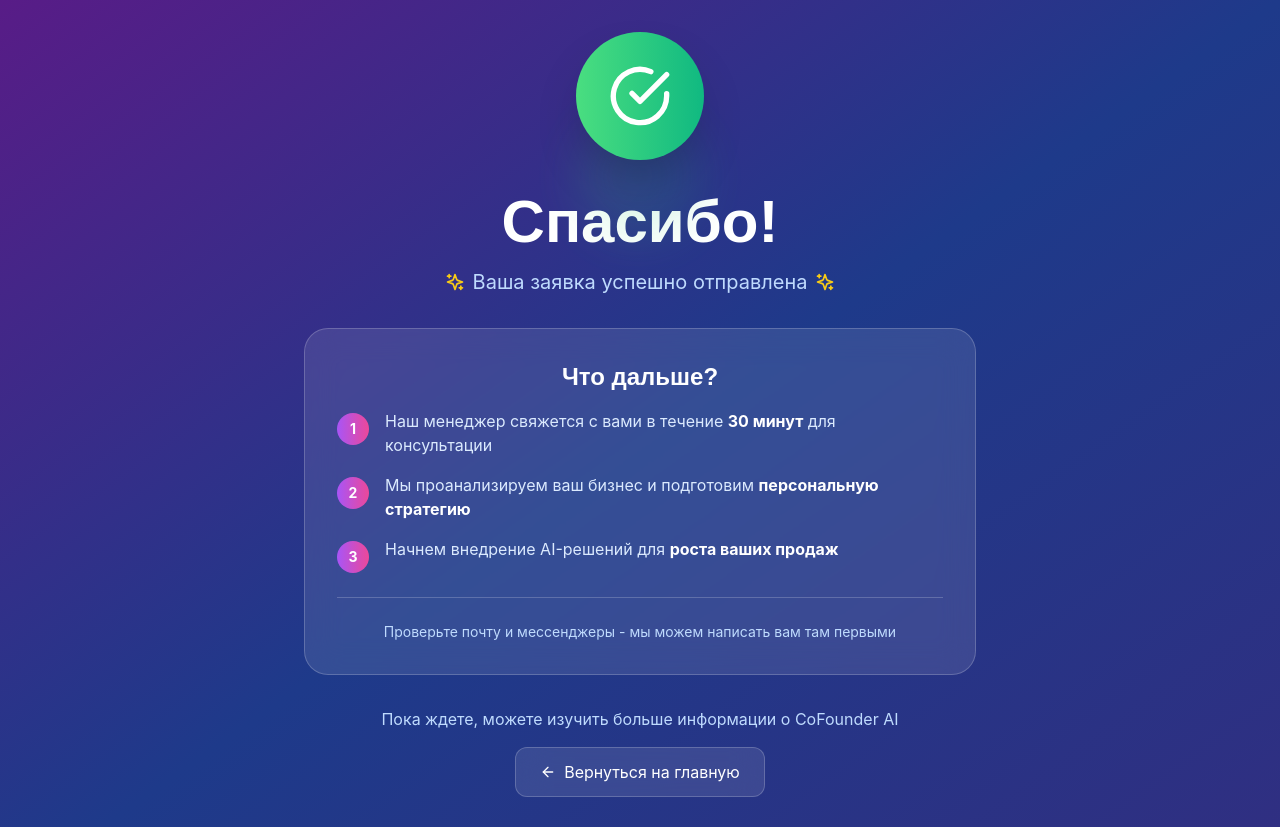
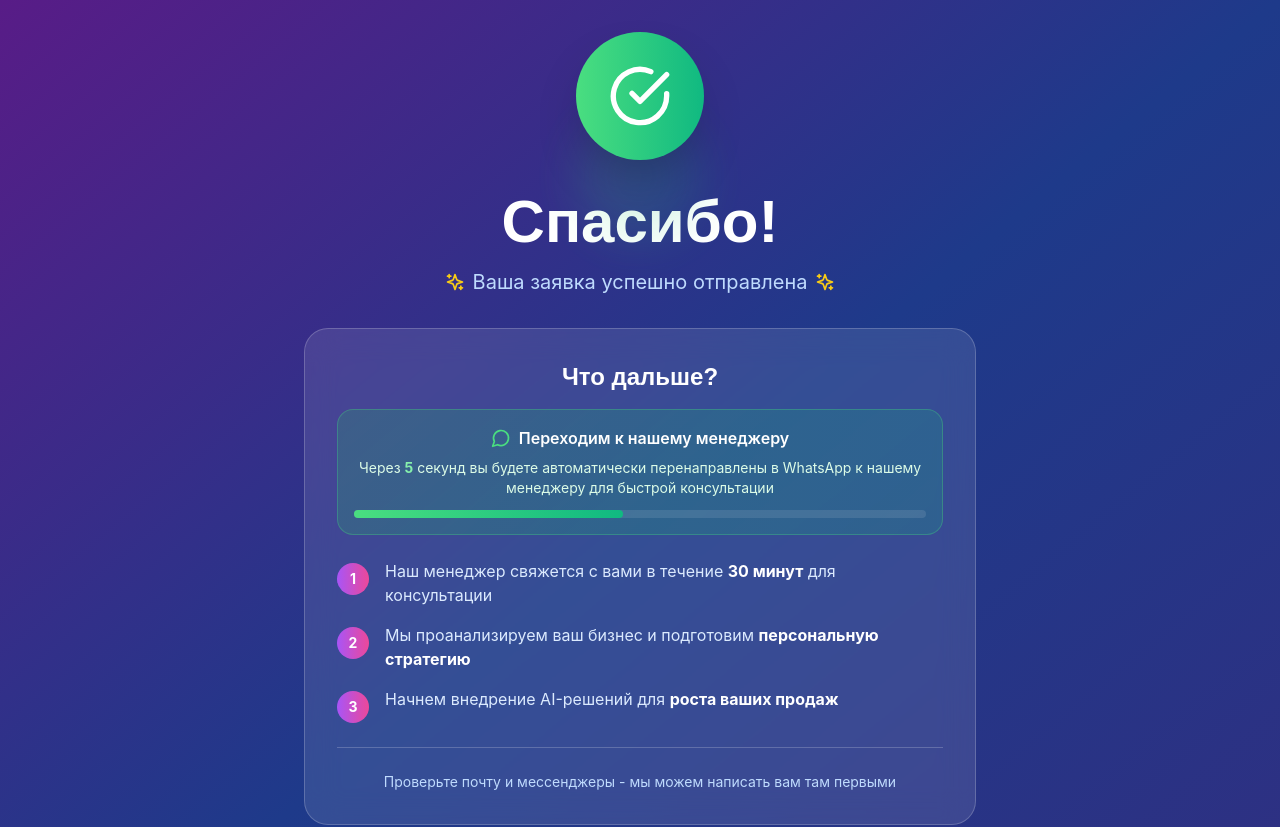
Before and after one commit to din-tezekbayev/co-founder-ai-landing, a React (Vite) app: page /thank-you in a window 1280 px wide. Shown: the top 827 px of the page. Built offline with nearby package versions, Linux system fonts and the light colour scheme.

Commit message:
- added whatsapp redirect

```diff
--- a/src/ThankYouPage.tsx
+++ b/src/ThankYouPage.tsx
@@ -1,9 +1,27 @@
-import { useEffect } from 'react';
-import { CheckCircle, ArrowLeft, Sparkles } from 'lucide-react';
+import { useEffect, useState } from 'react';
+import { CheckCircle, ArrowLeft, Sparkles, MessageCircle } from 'lucide-react';
 import { Link } from 'react-router-dom';
 import { trackLead, waitForPixelLoad } from './utils/facebookPixel';
 
 const ThankYouPage = () => {
+  const [countdown, setCountdown] = useState(10);
+  const whatsappUrl = "https://wa.me/77058315777?text=Здравствуйте%21%20Я%20оставил%20заявку%20на%20сайте%20CoFounder%20AI";
+
+  useEffect(() => {
+    const timer = setInterval(() => {
+      setCountdown((prev) => {
+        if (prev <= 1) {
+          clearInterval(timer);
+          window.location.href = whatsappUrl;
+          return 0;
+        }
+        return prev - 1;
+      });
+    }, 1000);
+
+    return () => clearInterval(timer);
+  }, [whatsappUrl]);
+
   useEffect(() => {
     // Track Facebook Pixel conversion event on thank you page
     const trackThankYouPageLead = async () => {
@@ -60,6 +78,26 @@ const ThankYouPage = () => {
               <h2 className="text-2xl font-bold text-white mb-4 font-montserrat">
                 Что дальше?
               </h2>
+
+              {/* WhatsApp Redirect Notice */}
+              <div className="bg-gradient-to-r from-green-500/20 to-emerald-500/20 border border-green-400/30 rounded-2xl p-4 mb-6">
+                <div className="flex items-center justify-center gap-2 mb-2">
+                  <MessageCircle className="w-5 h-5 text-green-400" />
+                  <p className="text-white font-semibold">
+                    Переходим к нашему менеджеру
+                  </p>
+                </div>
+                <p className="text-green-100 text-sm mb-3">
+                  Через <span className="font-bold text-green-300">{countdown}</span> секунд вы будете автоматически перенаправлены в WhatsApp к нашему менеджеру для быстрой консультации
+                </p>
+                <div className="w-full bg-white/10 rounded-full h-2">
+                  <div
+                    className="bg-gradient-to-r from-green-400 to-emerald-500 h-2 rounded-full transition-all duration-1000 ease-linear"
+                    style={{ width: `${((10 - countdown) / 10) * 100}%` }}
+                  ></div>
+                </div>
+              </div>
+
               <div className="space-y-4 text-blue-100">
                 <div className="flex items-start gap-4">
                   <div className="w-8 h-8 rounded-full bg-gradient-to-r from-purple-500 to-pink-500 flex items-center justify-center flex-shrink-0 mt-1">
```
